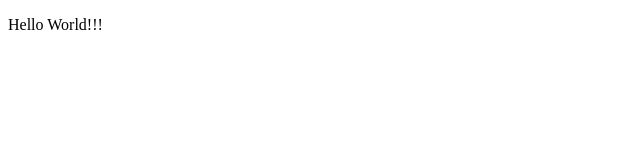
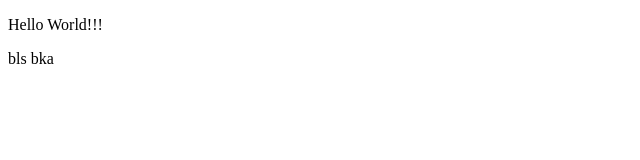
Before and after one commit to israeldahan/prog-session30, a website: page index.html in a window 1280 px wide. Shown: the full height of the page, 0-640 px from the left. Drawn offline with Linux system fonts and the light colour scheme.

Commit message:
add yair dahan

```diff
--- a/index.html
+++ b/index.html
@@ -9,6 +9,7 @@
 <body>
     <div id ="root"></div>
     <p> Hello World!!! </p>
+    <p>bls bka</p>
     <script src="./script.js"></script>
 </body>
 </html>
```
